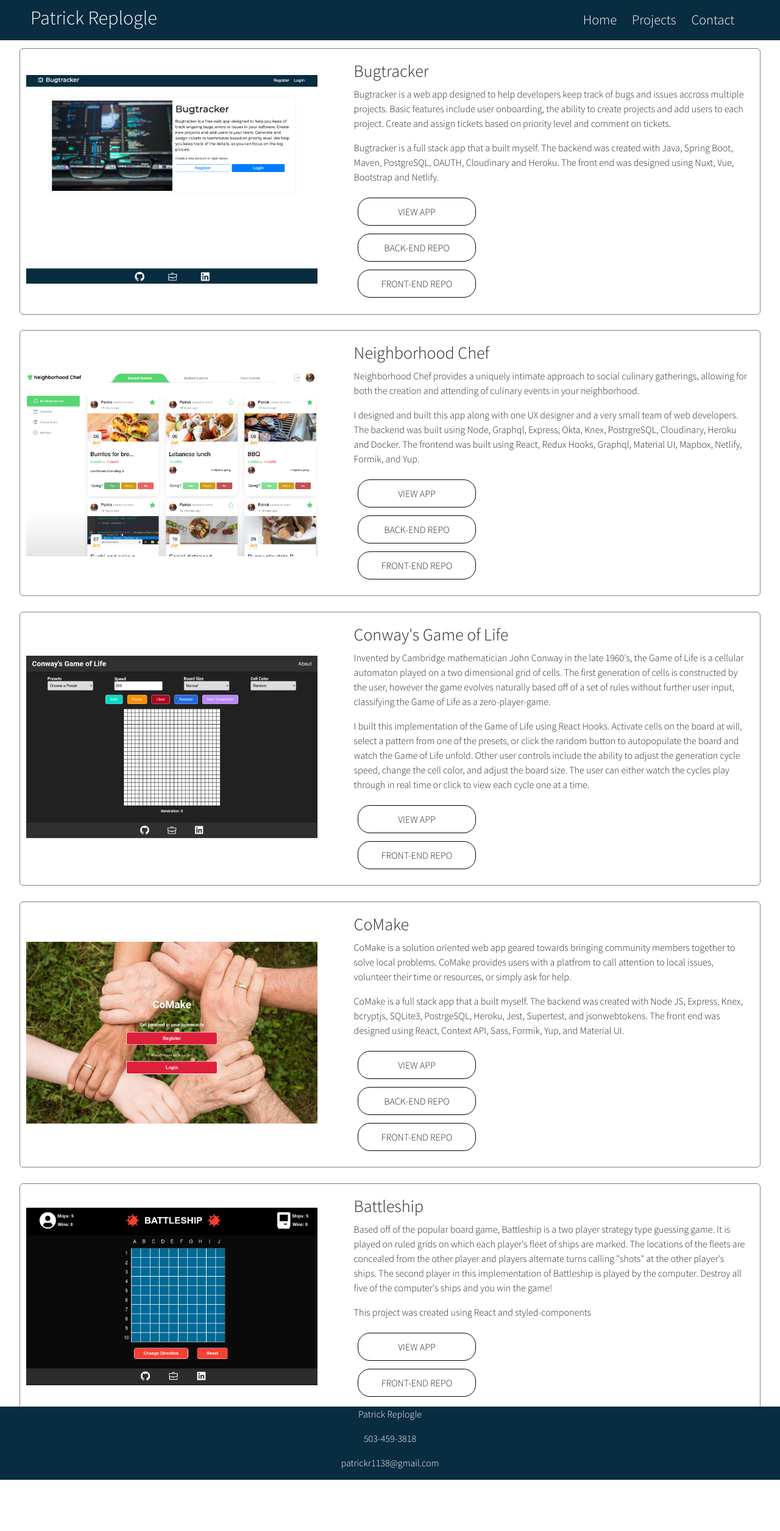
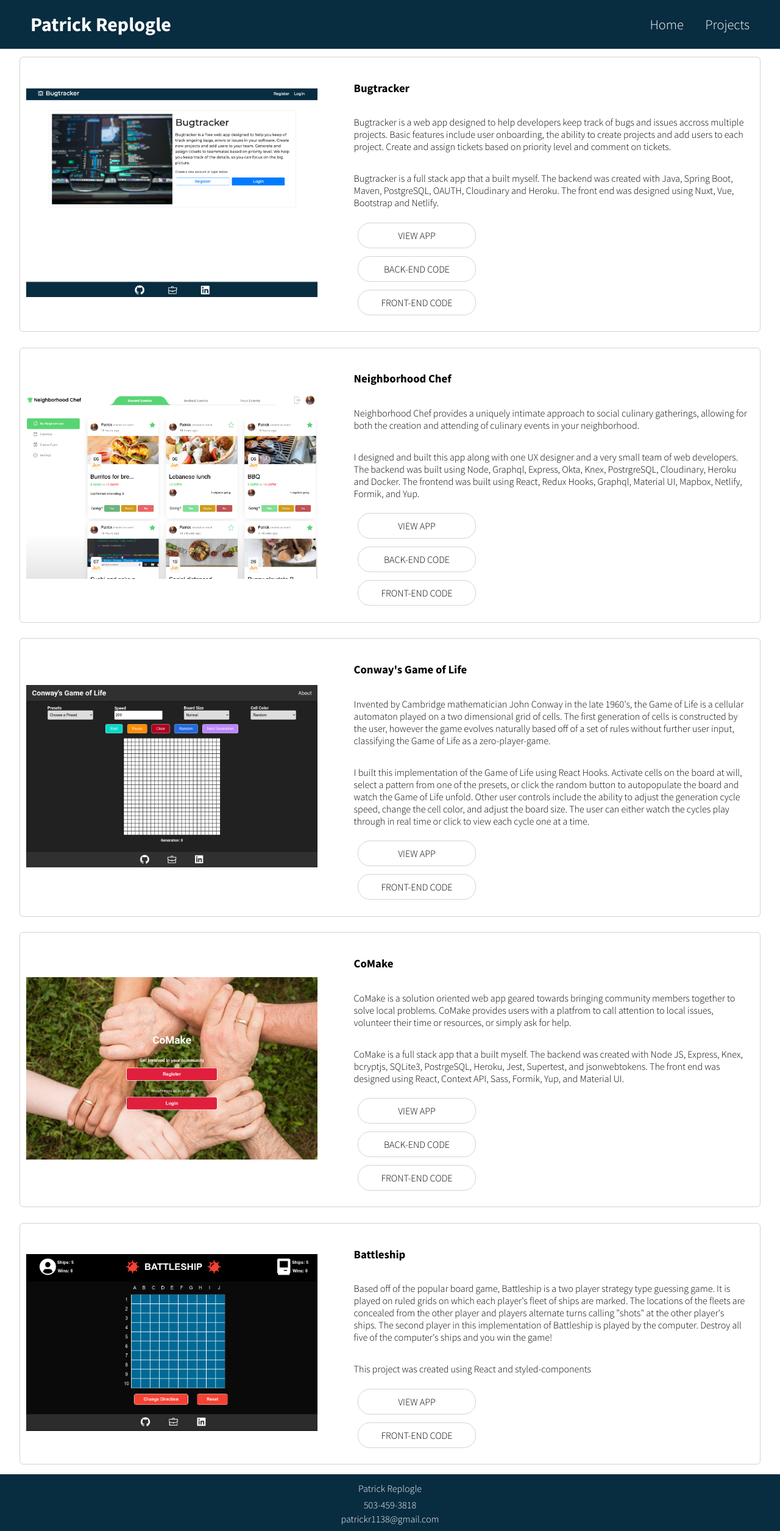
Before and after one commit to patrick-replogle/portfolio-updated, a Next.js app: page /projects in a window 1280 px wide. Shown: the whole page at 61% size. Before the commit the page ends 2426 px from the top, so only its background shows below. Built offline with nearby package versions, Linux system fonts and the light colour scheme.

Commit message:
updated project style

```diff
--- a/components/footer.js
+++ b/components/footer.js
@@ -1,6 +1,6 @@
-import { Icon } from '@iconify/react';
-import githubFill from '@iconify-icons/akar-icons/github-fill';
-import linkedinIcon from '@iconify-icons/cib/linkedin';
+// import { Icon } from '@iconify/react';
+// import githubFill from '@iconify-icons/akar-icons/github-fill';
+// import linkedinIcon from '@iconify-icons/cib/linkedin';
 
 import style from '../styles/footer.module.scss';
 
@@ -9,12 +9,12 @@ const Footer = () => {
     <div className={style.footer}>
       <div className={style.content}>
         <div className={style.icons}>
-          <Icon icon={githubFill} />
-          <Icon icon={linkedinIcon} />
+          {/* <Icon icon={githubFill} className={style.icon} />
+          <Icon icon={linkedinIcon} className={style.icon} /> */}
         </div>
-        <p>Patrick Replogle</p>
-        <p>503-459-3818</p>
-        <p>patrickr1138@gmail.com</p>
+        <span>Patrick Replogle</span>
+        <span>503-459-3818</span>
+        <a href="mailto:patrickr1138@gmail.com">patrickr1138@gmail.com</a>
       </div>
     </div>
   );
--- a/components/header.js
+++ b/components/header.js
@@ -11,7 +11,6 @@ const Header = () => {
       <div className={style.right}>
         <Link href="/">Home</Link>
         <Link href="/projects">Projects</Link>
-        <Link href="/contact">Contact</Link>
       </div>
     </div>
   );
--- a/package.json
+++ b/package.json
@@ -13,7 +13,6 @@
     "@iconify-icons/cib": "^1.1.0",
     "@iconify/react": "^1.1.4",
     "@zeit/next-sass": "^1.0.1",
-    "bootstrap": "^5.0.0-beta3",
     "next": "11.0.1",
     "react": "17.0.2",
     "react-dom": "17.0.2",
--- a/pages/_app.js
+++ b/pages/_app.js
@@ -1,8 +1,6 @@
 import Head from 'next/head';
 import Header from '../components/header';
 import Footer from '../components/footer';
-
-import 'bootstrap/dist/css/bootstrap.css';
 
 import '../styles/globals.css';
 
--- a/pages/contact.js
+++ /dev/null
@@ -1,5 +0,0 @@
-const Contact = () => {
-  return <div></div>;
-};
-
-export default Contact;
--- a/pages/index.js
+++ b/pages/index.js
@@ -1,10 +1,8 @@
-import styles from '../styles/Home.module.css';
-
 import { skills } from '../util/data.js';
 
 const Home = () => {
   return (
-    <div className={styles.container}>
+    <div>
       <p>
         I am a full stack web developer and music nerd at heart from Portland,
         OR. Feel free to get in touch if you want to network or collaborate on a
--- a/pages/projects.js
+++ b/pages/projects.js
@@ -23,12 +23,12 @@ const Project = () => {
                 </a>
                 {project.backendGithubUrl && (
                   <a href={project.backendGithubUrl} target="_blank">
-                    BACK-END REPO
+                    BACK-END CODE
                   </a>
                 )}
 
                 <a href={project.frontendGithubUrl} target="_blank">
-                  FRONT-END REPO
+                  FRONT-END CODE
                 </a>
               </div>
             </div>
--- a/styles/Home.module.css
+++ /dev/null
@@ -1,121 +0,0 @@
-.container {
-  min-height: 100vh;
-  padding: 0 0.5rem;
-  display: flex;
-  flex-direction: column;
-  justify-content: center;
-  align-items: center;
-  height: 100vh;
-}
-
-.main {
-  padding: 5rem 0;
-  flex: 1;
-  display: flex;
-  flex-direction: column;
-  justify-content: center;
-  align-items: center;
-}
-
-.footer {
-  width: 100%;
-  height: 100px;
-  border-top: 1px solid #eaeaea;
-  display: flex;
-  justify-content: center;
-  align-items: center;
-}
-
-.footer a {
-  display: flex;
-  justify-content: center;
-  align-items: center;
-  flex-grow: 1;
-}
-
-.title a {
-  color: #0070f3;
-  text-decoration: none;
-}
-
-.title a:hover,
-.title a:focus,
-.title a:active {
-  text-decoration: underline;
-}
-
-.title {
-  margin: 0;
-  line-height: 1.15;
-  font-size: 4rem;
-}
-
-.title,
-.description {
-  text-align: center;
-}
-
-.description {
-  line-height: 1.5;
-  font-size: 1.5rem;
-}
-
-.code {
-  background: #fafafa;
-  border-radius: 5px;
-  padding: 0.75rem;
-  font-size: 1.1rem;
-  font-family: Menlo, Monaco, Lucida Console, Liberation Mono, DejaVu Sans Mono,
-    Bitstream Vera Sans Mono, Courier New, monospace;
-}
-
-.grid {
-  display: flex;
-  align-items: center;
-  justify-content: center;
-  flex-wrap: wrap;
-  max-width: 800px;
-  margin-top: 3rem;
-}
-
-.card {
-  margin: 1rem;
-  padding: 1.5rem;
-  text-align: left;
-  color: inherit;
-  text-decoration: none;
-  border: 1px solid #eaeaea;
-  border-radius: 10px;
-  transition: color 0.15s ease, border-color 0.15s ease;
-  width: 45%;
-}
-
-.card:hover,
-.card:focus,
-.card:active {
-  color: #0070f3;
-  border-color: #0070f3;
-}
-
-.card h2 {
-  margin: 0 0 1rem 0;
-  font-size: 1.5rem;
-}
-
-.card p {
-  margin: 0;
-  font-size: 1.25rem;
-  line-height: 1.5;
-}
-
-.logo {
-  height: 1em;
-  margin-left: 0.5rem;
-}
-
-@media (max-width: 600px) {
-  .grid {
-    width: 100%;
-    flex-direction: column;
-  }
-}
--- a/styles/footer.module.scss
+++ b/styles/footer.module.scss
@@ -8,6 +8,7 @@
   height: auto;
   justify-content: center;
   width: 100vw;
+  padding: 10px;
 
   .content {
     display: flex;
@@ -18,12 +19,12 @@
     .icons {
       font-size: 2.5rem;
 
-      .icons > svg {
-        margin-left: 100px;
+      .icon {
       }
     }
 
-    p {
+    span {
+      margin: 2% 0;
     }
   }
 }
--- a/styles/header.module.scss
+++ b/styles/header.module.scss
@@ -7,6 +7,7 @@
   display: flex;
   justify-content: space-between;
   width: 100vw;
+  height: 5rem;
   @media (max-width: 600px) {
     padding: 10px 20px;
   }
@@ -15,23 +16,29 @@
     display: flex;
     justify-content: flex-start;
     align-items: center;
+    @media (max-width: 600px) {
+      width: 40%;
+    }
     h3 {
       font-size: 2rem;
       @media (max-width: 600px) {
-        font-size: 2rem;
+        font-size: 1.6rem;
       }
     }
   }
   .right {
-    width: 70%;
+    width: 60%;
     display: flex;
     justify-content: flex-end;
+
+    :first-child {
+      margin-right: 5%;
+    }
 
     a {
       color: white;
       text-decoration: none;
       font-size: 1.4rem;
-      margin-right: 3%;
       @media (max-width: 600px) {
         font-size: 1.6rem;
       }
--- a/styles/project.module.scss
+++ b/styles/project.module.scss
@@ -7,18 +7,21 @@
   .project {
     display: flex;
     align-items: center;
-    border: 1px solid gray;
+    border: 1px solid lightgray;
     border-radius: 6px;
     width: 95%;
     margin: 1%;
     padding: 10px;
 
-    @media (max-width: 600px) {
+    @media (max-width: 800px) {
       flex-direction: column;
     }
 
     .left {
       width: 40%;
+      @media (max-width: 800px) {
+        width: 100%;
+      }
       img {
         width: 100%;
         object-fit: cover;
@@ -30,17 +33,31 @@
       flex-direction: column;
       width: 60%;
       padding: 10px 10px 10px 60px;
+      @media (max-width: 800px) {
+        width: 100%;
+        padding: 0;
+      }
+
       .buttonContainer {
         display: flex;
         flex-direction: column;
+        @media (max-width: 800px) {
+          flex-direction: row;
+        }
         a {
-          border: 1px solid black;
+          border: 1px solid lightgray;
           border-radius: 20px;
           width: 30%;
           display: flex;
           justify-content: center;
           padding: 10px;
           margin: 1%;
+          text-decoration: none;
+          color: black;
+
+          @media (max-width: 800px) {
+            padding: 5px;
+          }
         }
       }
     }
```
Also changed, not shown: 1 other file (tests, documents, lock files or other folders).
